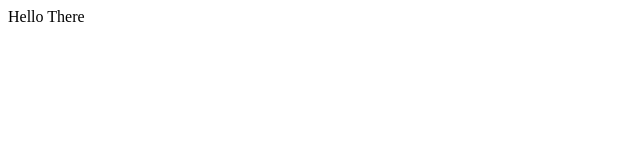
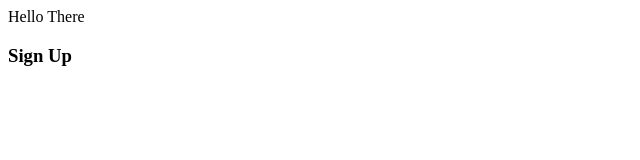
Before and after one commit to ggani23/Github-Test, a plain HTML site: page index.html in a window 1280 px wide. Shown: the full height of the page, 0-640 px from the left. Drawn offline with Linux system fonts and the light colour scheme.

Commit message:
third commit with multiple add

```diff
--- a/index.html
+++ b/index.html
@@ -1 +1,4 @@
 <P>Hello There</P>
+<div>
+  <h3>Sign Up</h3>
+</div>
```
